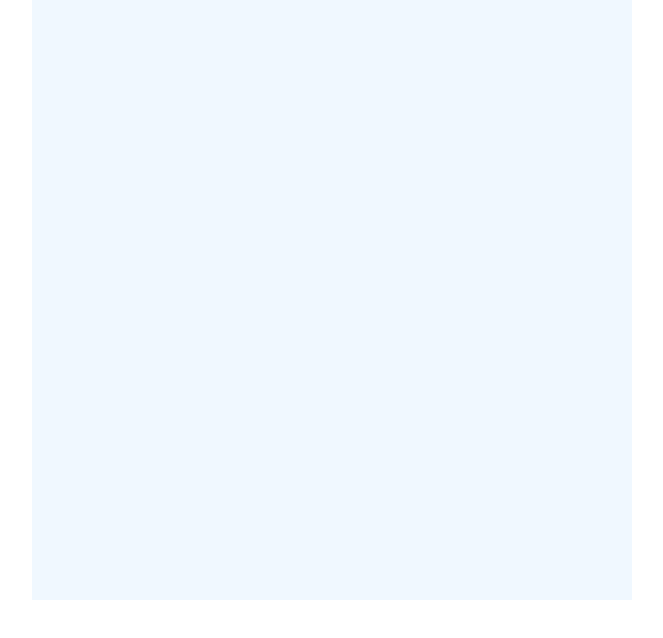
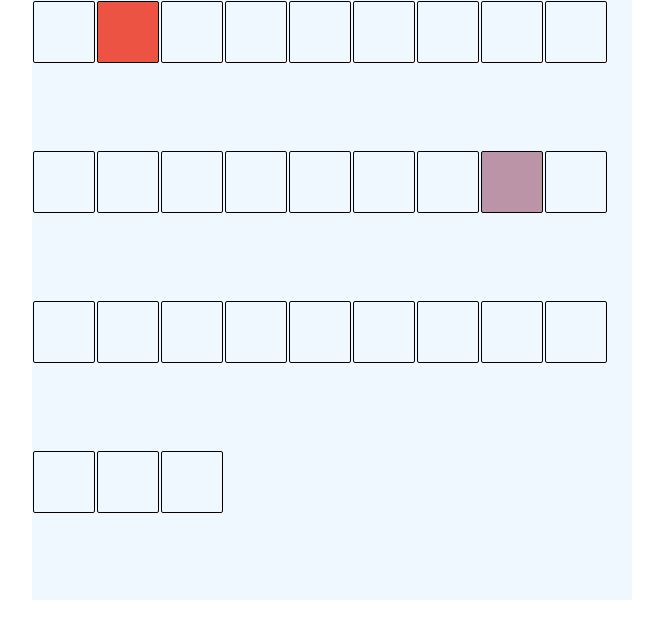
Before and after one commit to triangletrianglesquareplusx/homework, a website: page Lecture 3/index.html in a window 1280 px wide. Shown: the whole page, without its empty margins (308-971 px from the left). Drawn offline with Linux system fonts and the light colour scheme.

Commit message:
some bugs exist, styling is terrible

```diff
--- a/Lecture 3/app.js
+++ b/Lecture 3/app.js
@@ -1,6 +1,13 @@
-//attemptEventListenerBinding();
-changeBackGroundColorAtInterval();
+initiate();
 
+function createSetNumberOfElements(elementTagName, number){
+    let containerElement = document.querySelector('.container');
+    for(let i=0;i<number;i++){
+        let newElement = document.createElement(elementTagName);
+        newElement.classList.add('item');
+        containerElement.append(newElement);
+    }
+}
 
 function attemptEventListenerBinding(){
     //get items
@@ -14,19 +21,32 @@ function attemptEventListenerBinding(){
 
 }
 
-function changeBackGroundColorAtInterval(){
+function getRandomElement(elementToRandomize){
     let allItems = document.getElementsByClassName('container')[0]
     .getElementsByClassName('item');
+    let randomNumber = Math.trunc(Math.random() * 29) + 1;
+    //return allItems[randomNumber];
+    console.log(randomNumber);
+    let items = [...allItems].filter(item=>!item.classList.contains('active'));
+    console.log(items);
+    return items[randomNumber];
 
-            // setTimeout(()=>{
-            //     //try to find all items
+}
+
+function getRandomColorValue(){
+    return Math.trunc(Math.random() * 255);
+}
+
+function initiate(){
+    let numberOfElements = 30;
+
+    createSetNumberOfElements('div',numberOfElements);
 
 
-            //     let randomNumber = Math.trunc(Math.random() * 29);
-            //     let itemToChange = allItems[randomNumber];
-            //     if(itemToChange.textContent == ''){
-            //         itemToChange.style.backgroundColor = 'red';
-            //         itemToChange.classList.add('active');
-            //     }
-            // }, 1000);
+    setInterval(()=>{
+        const randomElement = getRandomElement();
+        randomElement.style.backgroundColor = `rgb(${getRandomColorValue()}, ${getRandomColorValue()}, ${getRandomColorValue()})`;
+        randomElement.classList.add('active');
+
+    }, 2000)
 }
--- a/Lecture 3/index.html
+++ b/Lecture 3/index.html
@@ -9,37 +9,6 @@
 </head>
 <body>
     <div class="container">
-        <div class="item"></div>
-        <div class="item"></div>
-        <div class="item"></div>
-        <div class="item"></div>
-        <div class="item"></div>
-        <div class="item"></div>
-        <div class="item"></div>
-        <div class="item"></div>
-        <div class="item"></div>
-        <div class="item"></div>
-        <div class="item"></div>
-        <div class="item"></div>
-        <div class="item"></div>
-        <div class="item"></div>
-        <div class="item"></div>
-        <div class="item"></div>
-        <div class="item"></div>
-        <div class="item"></div>
-        <div class="item"></div>
-        <div class="item"></div>
-        <div class="item"></div>
-        <div class="item"></div>
-        <div class="item"></div>
-        <div class="item"></div>
-        <div class="item"></div>
-        <div class="item"></div>
-        <div class="item"></div>
-        <div class="item"></div>
-        <div class="item"></div>
-        <div class="item"></div>
-
 
     </div>
     <script src="app.js"></script>
--- a/Lecture 3/style.css
+++ b/Lecture 3/style.css
@@ -1,19 +1,32 @@
-body,html{
+body{
+
+    display: flex;
+    justify-content: center;
+    align-items: center;
     margin: 0;
-    padding: 0;
 }
 
 .container{
     width: 600px;
     height: 600px;
     background-color: aliceblue;
-    margin: 0 auto;
+    display: flex;
+    flex-wrap: wrap;
+
+
+
 }
 .item{
     width: 60px;
     height: 60px;
+    background-color: aliceblue;
 
-    display: inline-block;
+    margin: 1px;
+    border: 1px solid black;
+    border-radius: 2px;
+
+
+
 }
 
 .active{
```
Also changed, not shown: Lecture 3/package.json (added, +8 -0 lines), Lecture 3/test/stack.test.js (added, +4 -0 lines), 1 other file.
